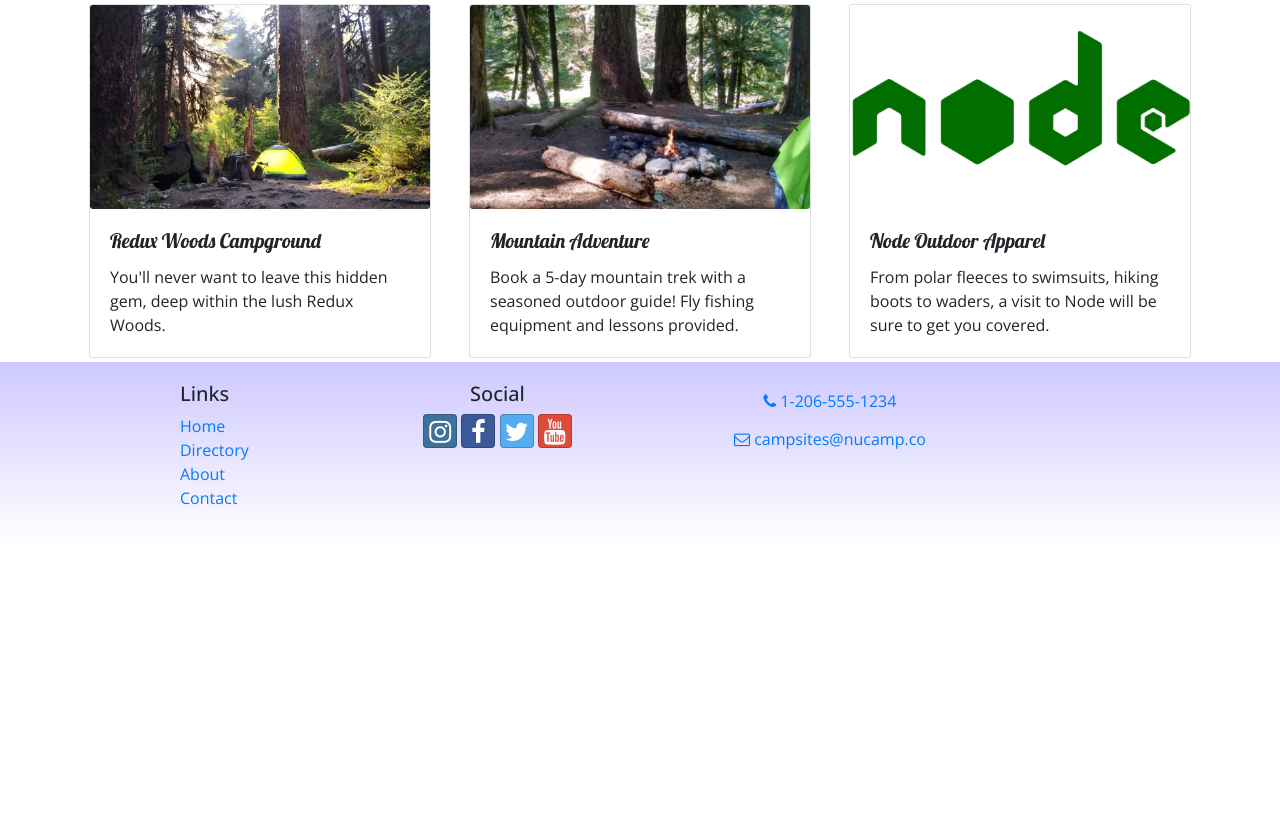
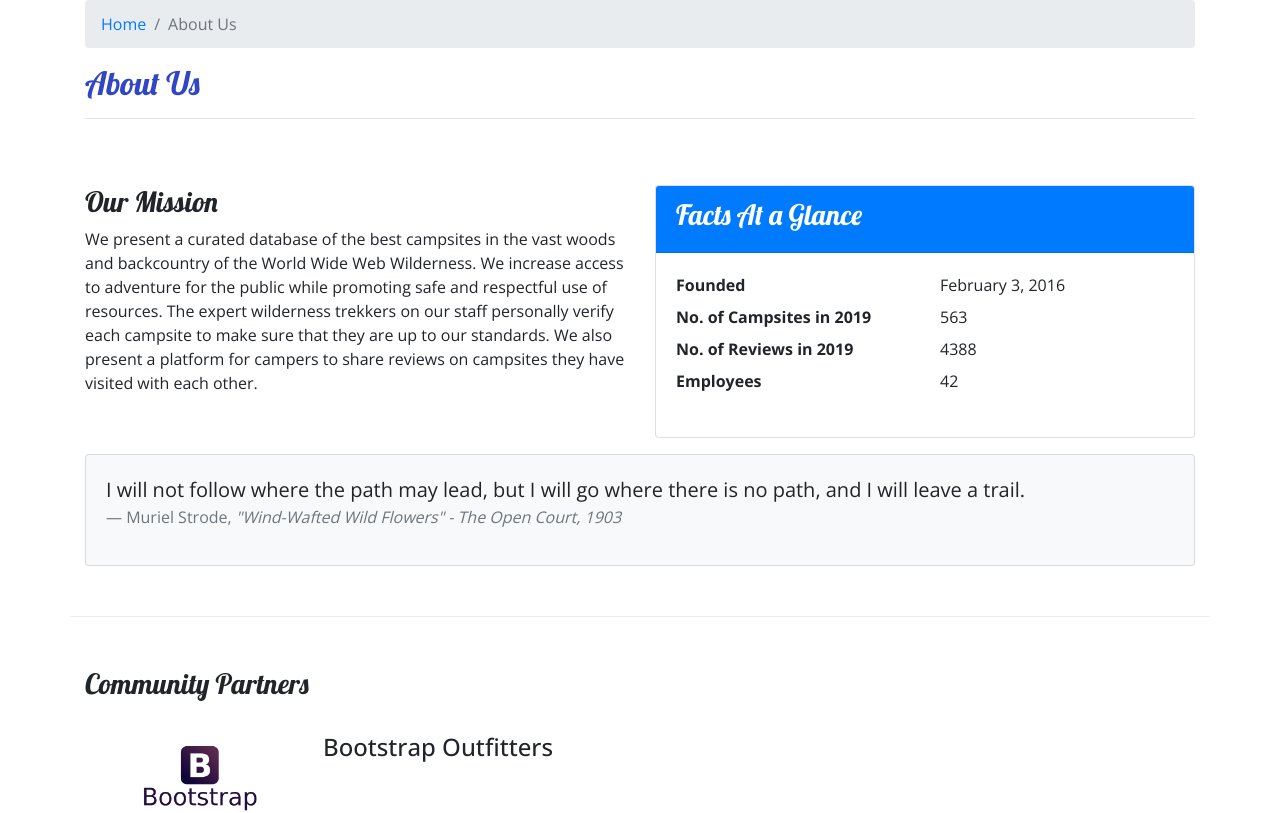
Before and after one commit to felix731/nucampsite-react, a React (Create React App) app: page /about in a window 1280 px wide. Before the commit this address led to /home. Shown: the part 220-1033 px from the top of the page. Before the commit the page ends 800 px from the top, so only its background shows below. Built offline with nearby package versions, Linux system fonts and the light colour scheme.

Commit message:
Week3 workshop assignment-finished

```diff
--- /dev/null
+++ b/src/components/AboutComponent.js
@@ -0,0 +1,95 @@
+import React from 'react';
+import { Breadcrumb, BreadcrumbItem, Card, CardBody, CardHeader, Media } from 'reactstrap';
+import { Link } from 'react-router-dom';
+
+function RenderPartner({partner}) {
+    if ({partner}) {
+        return (
+            <React.Fragment>
+                <Media object src={partner.image} alt={partner.name} width={150} />
+                <Media body className="ml-5 mb-4">
+                    <Media heading>
+                        <Media>{partner.name}</Media>
+                    </Media>
+                </Media>
+            </React.Fragment>
+        );
+    }
+
+    return <div> </div>
+
+}
+
+function About(props) {
+
+    const partners = props.partnerz.map(partnera => {
+        return (
+            <Media tag="li" key={partnera.id}>
+                <RenderPartner partner={partnera}/>
+            </Media>
+        );
+    });
+
+    return (
+        <div className="container">
+            <div className="row">
+                <div className="col">
+                    <Breadcrumb>
+                        <BreadcrumbItem><Link to="/home">Home</Link></BreadcrumbItem>
+                        <BreadcrumbItem active>About Us</BreadcrumbItem>
+                    </Breadcrumb>
+                    <h2>About Us</h2>
+                    <hr />
+                </div>
+            </div>
+            <div className="row row-content">
+                <div className="col-sm-6">
+                    <h3>Our Mission</h3>
+                    <p>We present a curated database of the best campsites in the vast woods and backcountry of the World Wide Web Wilderness. We increase access to adventure for the public while promoting safe and respectful use of resources. The expert wilderness trekkers on our staff personally verify each campsite to make sure that they are up to our standards. We also present a platform for campers to share reviews on campsites they have visited with each other.</p>
+                </div>
+                <div className="col-sm-6">
+                    <Card>
+                        <CardHeader className="bg-primary text-white"><h3>Facts At a Glance</h3></CardHeader>
+                        <CardBody>
+                            <dl className="row">
+                                <dt className="col-6">Founded</dt>
+                                <dd className="col-6">February 3, 2016</dd>
+                                <dt className="col-6">No. of Campsites in 2019</dt>
+                                <dd className="col-6">563</dd>
+                                <dt className="col-6">No. of Reviews in 2019</dt>
+                                <dd className="col-6">4388</dd>
+                                <dt className="col-6">Employees</dt>
+                                <dd className="col-6">42</dd>
+                            </dl>
+                        </CardBody>
+                    </Card>
+                </div>
+                <div className="col">
+                    <Card className="bg-light mt-3">
+                        <CardBody>
+                            <blockquote className="blockquote">
+                                <p className="mb-0">I will not follow where the path may lead, but I will go where there is no path, and I will leave a trail.</p>
+                                <footer className="blockquote-footer">Muriel Strode,{' '}
+                                    <cite title="Source Title">"Wind-Wafted Wild Flowers" -
+                                    The Open Court, 1903</cite>
+                                </footer>
+                            </blockquote>
+                        </CardBody>
+                    </Card>
+                </div>
+            </div>
+            <div className="row row-content">
+                <div className="col-12">
+                    <h3>Community Partners</h3>
+                </div>
+                <div className="col mt-4">
+                    <Media list>
+                        {partners}
+                    </Media>
+                </div>
+            </div>
+        </div>
+    );
+}
+
+export default About;
--- a/src/components/FooterComponent.js
+++ b/src/components/FooterComponent.js
@@ -11,7 +11,7 @@
                         <ul className="list-unstyled">
                             <li><Link to='/home'>Home</Link></li>
                             <li><Link to='/directory'>Directory</Link></li>
-                            <li><Link to='/aboutus'>About</Link></li>
+                            <li><Link to='/about'>About</Link></li>
                             <li><Link to='/contactus'>Contact</Link></li>
                         </ul>
                     </div>
--- a/src/components/HeaderComponent.js
+++ b/src/components/HeaderComponent.js
@@ -49,7 +49,7 @@
                                     </NavLink>
                                 </NavItem>
                                 <NavItem>
-                                    <NavLink className="nav-link" to="/aboutus">
+                                    <NavLink className="nav-link" to="/about">
                                         <i className="fa fa-info fa-lg" /> About
                                     </NavLink>
                                 </NavItem>
--- a/src/components/MainComponent.js
+++ b/src/components/MainComponent.js
@@ -9,6 +9,8 @@
 import { COMMENTS } from '../shared/comments';
 import { PARTNERS } from '../shared/partners';
 import { PROMOTIONS } from '../shared/promotions';
+import About from './AboutComponent';
+
 
 class Main extends Component {
     constructor(props) {
@@ -41,6 +43,7 @@
                         <Route path='/home' component={HomePage} />
                         <Route exact path='/directory' render={() => <Directory campsitez={this.state.campsites} />} />
                         <Route path='/contactus' component={Contact}/>
+                        <Route exact path='/about' render={() => <About partnerz={this.state.partners} />} />
                         <Redirect to='/home' />
                     </Switch>
                     <Footer />
```
